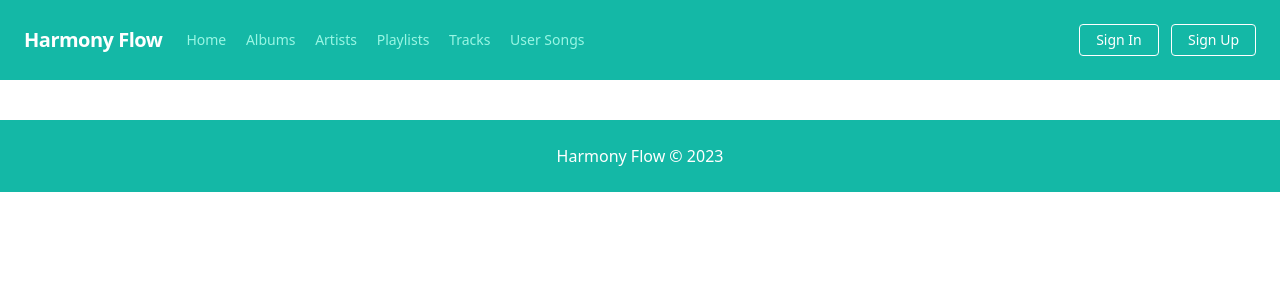
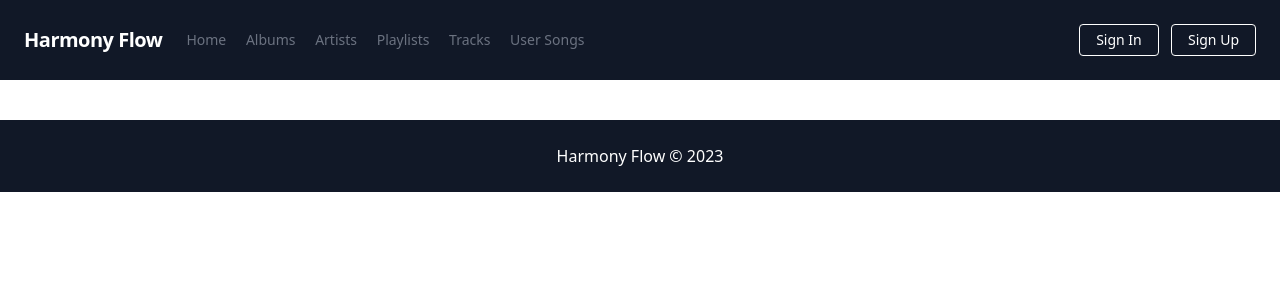
Before and after one commit to dias0092/harmony-flow, a Django app: page / in a window 1280 px wide. Shown: the top 300 px of the page. Run offline with Django 4.2, Linux system fonts and the light colour scheme; some libraries are stand-ins or nearby versions.

Commit message:
Updated base.html file in templates

```diff
--- a/templates/base.html
+++ b/templates/base.html
@@ -8,39 +8,39 @@
     <script src="https://cdn.tailwindcss.com"></script>
 </head>
 <body>
-    <nav class="flex items-center justify-between flex-wrap bg-teal-500 p-6">
+    <nav class="flex items-center justify-between flex-wrap bg-gray-900 p-6">
         <div class="flex items-center flex-shrink-0 text-white mr-6">
             <span class="font-semibold text-xl tracking-tight">Harmony Flow</span>
         </div>
         <div class="block lg:hidden">
-            <button class="flex items-center px-3 py-2 border rounded text-teal-200 border-teal-400 hover:text-white hover:border-white">
+            <button class="flex items-center px-3 py-2 border rounded text-gray-300 border-gray-400 hover:text-white hover:border-white">
                 <svg class="fill-current h-3 w-3" viewBox="0 0 20 20" xmlns="http://www.w3.org/2000/svg"><title>Menu</title><path d="M0 3h20v2H0V3zm0 6h20v2H0V9zm0 6h20v2H0v15z"/></svg>
             </button>
         </div>
         <div class="w-full block flex-grow lg:flex lg:items-center lg:w-auto">
             <div class="text-sm lg:flex-grow">
-                <a href="{% url 'home' %}" class="block mt-4 lg:inline-block lg:mt-0 text-teal-200 hover:text-white mr-4">
+                <a href="{% url 'home' %}" class="block mt-4 lg:inline-block lg:mt-0 text-gray-500 hover:text-white mr-4">
                   Home
                 </a>
-                <a href="{% url 'albums:album_list' %}" class="block mt-4 lg:inline-block lg:mt-0 text-teal-200 hover:text-white mr-4">
+                <a href="{% url 'albums:album_list' %}" class="block mt-4 lg:inline-block lg:mt-0 text-gray-500 hover:text-white mr-4">
                   Albums
                 </a>
-                <a href="{% url 'artists:artist_list' %}" class="block mt-4 lg:inline-block lg:mt-0 text-teal-200 hover:text-white mr-4">
+                <a href="{% url 'artists:artist_list' %}" class="block mt-4 lg:inline-block lg:mt-0 text-gray-500 hover:text-white mr-4">
                   Artists
                 </a>
-                <a href="{% url 'playlists:playlist_list' %}" class="block mt-4 lg:inline-block lg:mt-0 text-teal-200 hover:text-white mr-4">
+                <a href="{% url 'playlists:playlist_list' %}" class="block mt-4 lg:inline-block lg:mt-0 text-gray-500 hover:text-white mr-4">
                   Playlists
                 </a>
-                <a href="{% url 'tracks:track_list' %}" class="block mt-4 lg:inline-block lg:mt-0 text-teal-200 hover:text-white mr-4">
+                <a href="{% url 'tracks:track_list' %}" class="block mt-4 lg:inline-block lg:mt-0 text-gray-500 hover:text-white mr-4">
                   Tracks
                 </a>
-                <a href="{% url 'artists:artist_list' %}" class="block mt-4 lg:inline-block lg:mt-0 text-teal-200 hover:text-white mr-4">
+                <a href="{% url 'artists:artist_list' %}" class="block mt-4 lg:inline-block lg:mt-0 text-gray-500 hover:text-white mr-4">
                   User Songs
                 </a>
             </div>
             <div>
-                <a href="{% url 'users:login' %}" class="inline-block text-sm px-4 py-2 leading-none border rounded text-white border-white hover:border-transparent hover:text-teal-500 hover:bg-white mt-4 lg:mt-0">Sign In</a>
-                <a href="{% url 'users:register' %}" class="inline-block text-sm px-4 py-2 leading-none border rounded text-white border-white hover:border-transparent hover:text-teal-500 hover:bg-white mt-4 lg:mt-0 ml-2">Sign Up</a>
+                <a href="{% url 'users:login' %}" class="inline-block text-sm px-4 py-2 leading-none border rounded text-white border-white hover:border-transparent hover:text-gray-500 hover:bg-white mt-4 lg:mt-0">Sign In</a>
+                <a href="{% url 'users:register' %}" class="inline-block text-sm px-4 py-2 leading-none border rounded text-white border-white hover:border-transparent hover:text-gray-500 hover:bg-white mt-4 lg:mt-0 ml-2">Sign Up</a>
             </div>
         </div>
     </nav>
@@ -53,7 +53,7 @@
     </div>
 
     <!-- Footer -->
-    <footer class="footer bg-teal-500 mt-10">
+    <footer class="footer bg-gray-900 mt-10">
         <div class="container mx-auto text-white text-center p-6">
             Harmony Flow © 2023
         </div>
```
